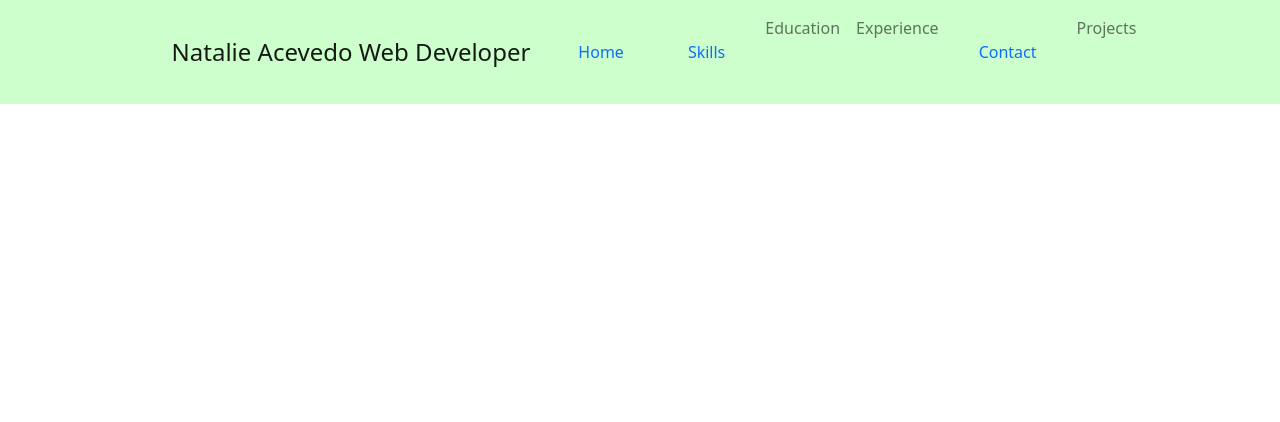
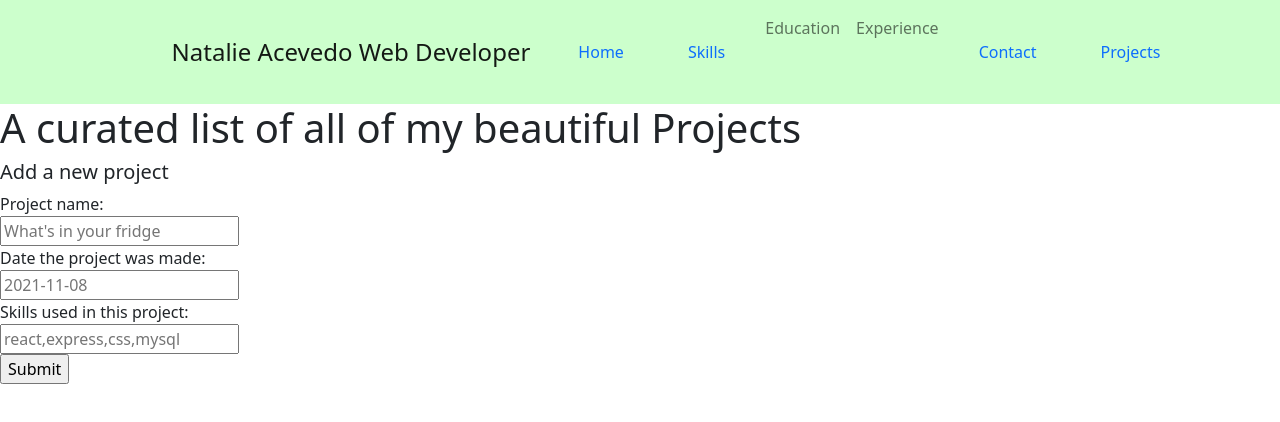
Before and after one commit to natalieacevedo/resume-website, a React (Create React App) app: page /projects in a window 1280 px wide. Shown: the top 422 px of the page. Built offline with nearby package versions, Linux system fonts and the light colour scheme.

Commit message:
the new project form works

```diff
--- /dev/null
+++ b/src/AddNewProject.jsx
@@ -0,0 +1,72 @@
+import axios from "axios";
+import { useState, useEffect } from "react";
+
+
+
+function AddNewProject(){
+const [submitted, setSubmitted] = useState(false);
+
+const [info, addInfo] = useState({
+        nameofaccount: "",
+        iban: "",
+        paypal: ""
+    });
+
+     function submit(e) {
+         setSubmitted(true);
+        e.preventDefault();
+        axios.post('http://localhost:8010/api/projects', info)
+            .then(res => {
+                console.log(res.data);
+            })
+            .catch(err => console.log(err));
+    };
+
+    function handle(e) {
+        const newData = { ...info };
+        newData[e.target.id]=e.target.value
+        addInfo(newData);
+
+    }
+
+if (submitted) {
+    return (
+      <>
+        <div className="text-2xl">Thank you!</div>
+        <div className="text-md">We'll be in touch soon.</div>
+      </>
+    );
+  }
+
+
+
+return (
+    <div>
+    <h5>Add a new project</h5>
+
+<form onSubmit={(e) => submit(e)}>
+
+  <label for="fname">Project name:</label><br/>
+  <input
+  onChange={(e) => handle(e)}
+   type="text" id="name" name="name" placeholder="What's in your fridge"/><br/>
+
+  <label for="year">Date the project was made:</label><br/>
+  <input
+  onChange={(e) => handle(e)}
+   type="text" id="date" name="date" placeholder="2021-11-08"/><br/>
+
+  <label for="skills">Skills used in this project:</label><br/>
+  <input
+  onChange={(e) => handle(e)}
+   type="text" id="skills" name="skills" placeholder="react,express,css,mysql"/><br/>
+
+  <input type="submit" value="Submit"/>
+</form>
+</div>
+)
+
+};
+
+
+export default AddNewProject;
--- a/src/App.js
+++ b/src/App.js
@@ -5,6 +5,7 @@ import Home from './Home';
 import Skills from './Skills';
 import {BrowserRouter, Routes, Route} from "react-router-dom";
 import Contact from './Contact';
+import Projects from './Projects';
 
 
 function App() {
@@ -17,6 +18,7 @@ function App() {
     <Route path="/" element={<Home/>}/>
     <Route path="/skills" element={<Skills/>}/>
     <Route path="/contact" element={<Contact/>}/>
+    <Route path= "/projects" element={<Projects/>}/>
      </Routes>
      </BrowserRouter>
     </div>
--- a/src/Contact.jsx
+++ b/src/Contact.jsx
@@ -101,15 +101,10 @@ return (
           Send a message
         </button>
       </div>
-<h2>No time for styling</h2>
+<h2>No time for styling but it sends data to the backend</h2>
     </form>
 
-
-
   );
-
-
-
 
 };
 
--- a/src/Navmenu.jsx
+++ b/src/Navmenu.jsx
@@ -24,7 +24,7 @@ return (
 
           <NavLink className="link" to='/contact'style={{ textDecoration: 'none'}}>Contact</NavLink>
 
-          <Nav.Link href="#link">Projects</Nav.Link>
+           <NavLink className="link" to='/projects'style={{ textDecoration: 'none'}}> Projects</NavLink>
       </Nav>
     </Navbar.Collapse>
   </Container>
--- /dev/null
+++ b/src/Projects.jsx
@@ -0,0 +1,23 @@
+import React, { useState, useEffect} from "react";
+import axios from "axios";
+import AddNewProject from './AddNewProject';
+
+
+function Projects(){
+
+
+
+
+
+return (
+    <div>
+    <h1>A curated list of all of my beautiful Projects</h1>
+    <AddNewProject/>
+
+    </div>
+)
+
+
+};
+
+export default Projects;
```
